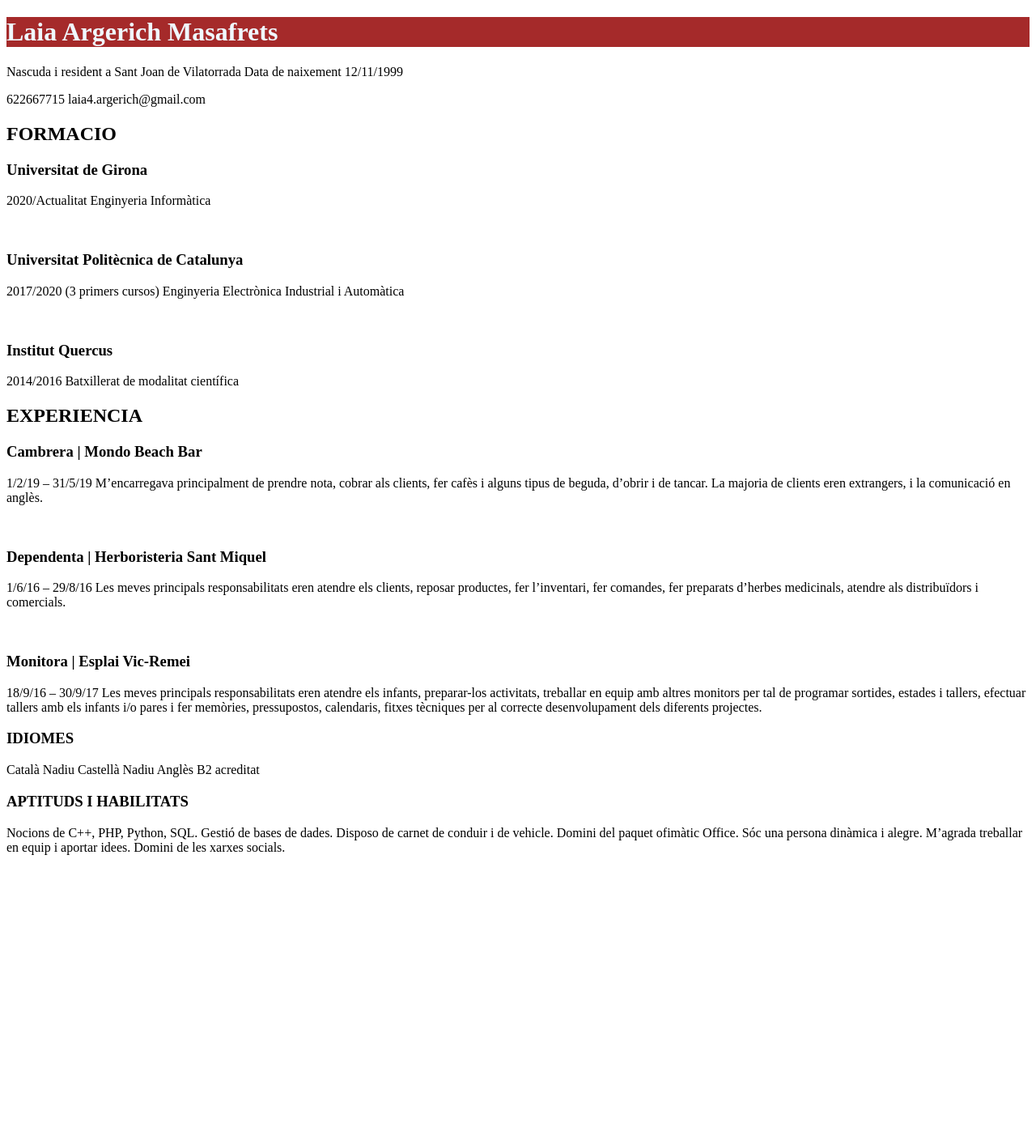
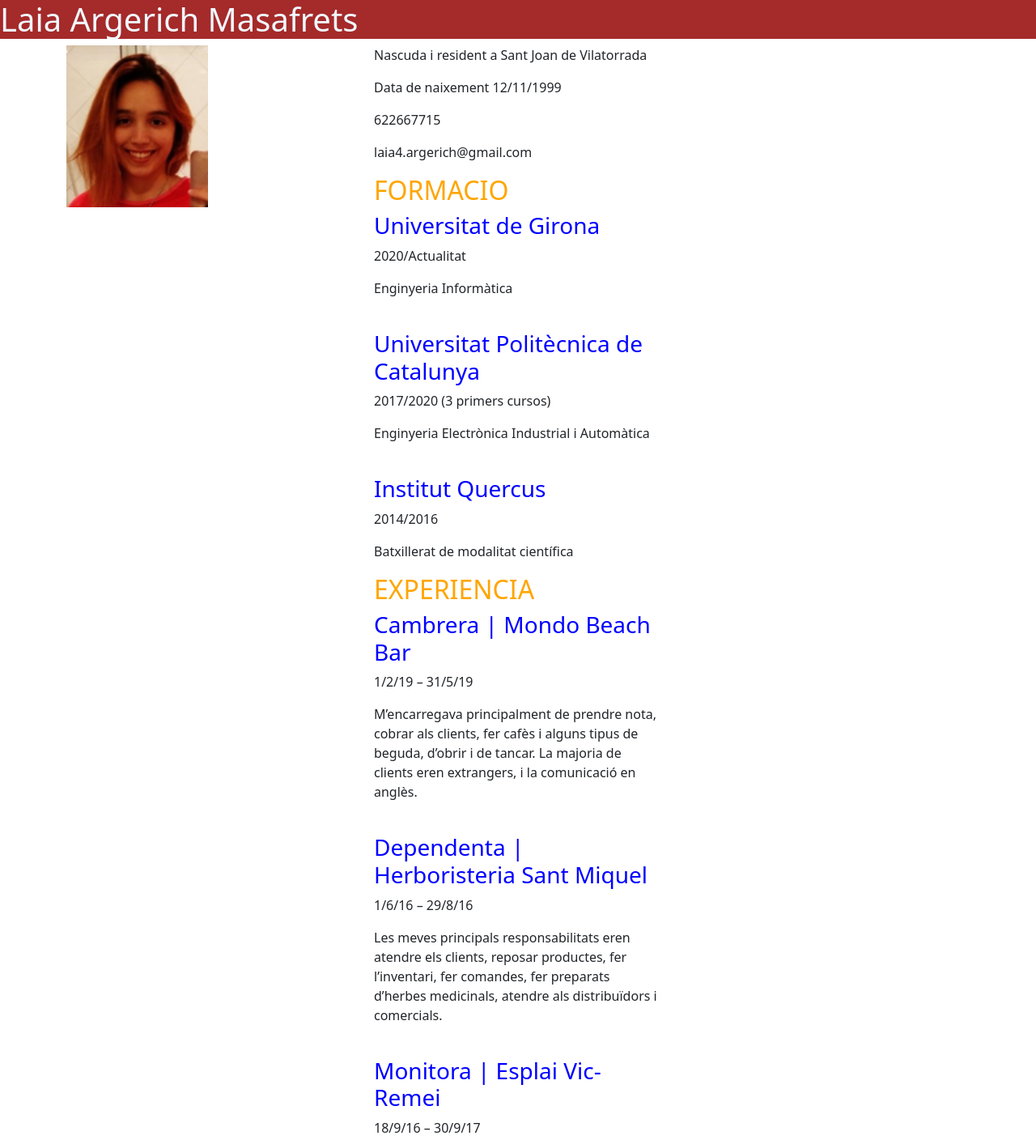
Before and after one commit to LaiaArgerich/LaiaArgerich.github.io, a plain HTML site: page CVLaiaArgerich.html in a window 1280 px wide. Shown: the top 1408 px of the page at 81% size. Before the commit the page ends 1072 px from the top, so only its background shows below. Drawn offline with nearby package versions, Linux system fonts and the light colour scheme.

Commit message:
fourth commit

```diff
--- a/CVLaiaArgerich.css
+++ b/CVLaiaArgerich.css
@@ -2,3 +2,12 @@
     background-color: brown;
     color: aliceblue;
 }
+.imatge>img{
+    height: 200px;
+}
+h2{
+    color: orange;
+}
+h3{
+    color: blue;
+}
--- a/CVLaiaArgerich.html
+++ b/CVLaiaArgerich.html
@@ -1,66 +1,85 @@
 <!DOCTYPE html>
 <html>
     <head>
+        <link rel="stylesheet" type="text/css" href="CVLaiaArgerich.css">
+        <meta name="viewport">
         <title>CV Laia Argerich</title>
-        <link rel="stylesheet" type="text/css" href="CVLaiaArgerich.css">
+        <link href="https://cdn.jsdelivr.net/npm/bootstrap@5.2.2/dist/css/bootstrap.min.css" rel="stylesheet" integrity="sha384-Zenh87qX5JnK2Jl0vWa8Ck2rdkQ2Bzep5IDxbcnCeuOxjzrPF/et3URy9Bv1WTRi" crossorigin="anonymous">
     </head>
     <body>
+        <script src="https://cdn.jsdelivr.net/npm/bootstrap@5.2.2/dist/js/bootstrap.bundle.min.js" integrity="sha384-OERcA2EqjJCMA+/3y+gxIOqMEjwtxJY7qPCqsdltbNJuaOe923+mo//f6V8Qbsw3" crossorigin="anonymous"></script>
         <div class="header"><h1>Laia Argerich Masafrets</h1></div>
+
+        <div class="container">
+            <div class="row">
+              <div class="col">
+                <div class="imatge">
+                    <img src="LaiaArgerich.png" alt="Laia Argerich" />
+                </div>
+              </div>
+              <div class="col">
                 <div class="info">
-            <p>Nascuda i resident a Sant Joan de Vilatorrada
-                Data de naixement 12/11/1999</p>
-            <p>622667715
-                laia4.argerich@gmail.com</p>
+                    <p>Nascuda i resident a Sant Joan de Vilatorrada</p>
+                    <p>Data de naixement 12/11/1999</p>
+                    <p>622667715</p>
+                    <p>laia4.argerich@gmail.com</p>
                 </div>
                 <div class="formacio">
                     <h2>FORMACIO</h2>
                     <h3>Universitat de Girona</h3>
-            <p>2020/Actualitat
-                Enginyeria Informàtica</p>
+                    <p>2020/Actualitat</p>
+                    <p>Enginyeria Informàtica</p>
                     </br>
                     <h3>Universitat Politècnica de Catalunya</h3>
-            <p>2017/2020 (3 primers cursos)
-                Enginyeria Electrònica Industrial i Automàtica</p>
+                    <p>2017/2020 (3 primers cursos)</p>
+                    <p>Enginyeria Electrònica Industrial i Automàtica</p>
                     </br>
                     <h3>Institut Quercus</h3>
-            <p>2014/2016
-                Batxillerat de modalitat científica</p>
+                    <p>2014/2016</p>
+                    <p>Batxillerat de modalitat científica</p>
                 </div>
                 <div class="experiencia">
                     <h2>EXPERIENCIA</h2>
                     <h3>Cambrera | Mondo Beach Bar</h3>
-            <p>1/2/19 – 31/5/19
-                M’encarregava principalment de prendre nota, cobrar als clients, fer cafès i alguns
+                    <p>1/2/19 – 31/5/19</p>
+                    <p>M’encarregava principalment de prendre nota, cobrar als clients, fer cafès i alguns
                         tipus de beguda, d’obrir i de tancar. La majoria de clients eren extrangers, i la
                         comunicació en anglès.</p>
                     </br>
                     <h3>Dependenta | Herboristeria Sant Miquel</h3>
-            <p>1/6/16 – 29/8/16
-                Les meves principals responsabilitats eren atendre els clients, reposar productes, fer l’inventari,
+                    <p>1/6/16 – 29/8/16</p>
+                    <p>Les meves principals responsabilitats eren atendre els clients, reposar productes, fer l’inventari,
                         fer comandes, fer preparats d’herbes medicinals, atendre als distribuïdors i comercials.</p>
                     </br>
                     <h3>Monitora | Esplai Vic-Remei</h3>
-            <p>18/9/16 – 30/9/17
-                Les meves principals responsabilitats eren atendre els infants, preparar-los activitats,
+                    <p>18/9/16 – 30/9/17</p>
+                    <p>Les meves principals responsabilitats eren atendre els infants, preparar-los activitats,
                         treballar en equip amb altres monitors per tal de programar sortides, estades i tallers,
                         efectuar tallers amb els infants i/o pares i fer memòries, pressupostos, calendaris, fitxes
                         tècniques per al correcte desenvolupament dels diferents projectes. </p>
                 </div>
                 <div class="idiomes">
-            <h3>IDIOMES</h3>
-            <p>Català 	Nadiu
-                Castellà	Nadiu
-                Anglès	B2 acreditat </p>
+                    <h2>IDIOMES</h2>
+                    <p>Català 	Nadiu</p>
+                    <p>Castellà	Nadiu</p>
+                    <p>Anglès	B2 acreditat </p>
                 </div>
                 <div class="aptituds">
-            <h3>APTITUDS I HABILITATS</h3>
-            <p>Nocions de C++, PHP, Python, SQL.
-                Gestió de bases de dades.
-                Disposo de carnet de conduir i de vehicle.
-                Domini del paquet ofimàtic Office.
-                Sóc una persona dinàmica i alegre.
-                M’agrada treballar en equip i aportar idees.
-                Domini de les xarxes socials.</p>
+                    <h2>APTITUDS I HABILITATS</h2>
+                    <p>Nocions de C++, PHP, Python, SQL.</p>
+                    <p>Gestió de bases de dades.</p>
+                    <p>Disposo de carnet de conduir i de vehicle.</p>
+                    <p>Domini del paquet ofimàtic Office.</p>
+                    <p>Sóc una persona dinàmica i alegre.</p>
+                    <p>M’agrada treballar en equip i aportar idees.</p>
+                    <p>Domini de les xarxes socials.</p>
+                </div>
+              </div>
+              <div class="col">
+
+              </div>
+
+            </div>
           </div>
     </body>
 </html>
```
Also changed, not shown: LaiaArgerich.png (added). Lines whose indentation alone changed are shown as unchanged.
